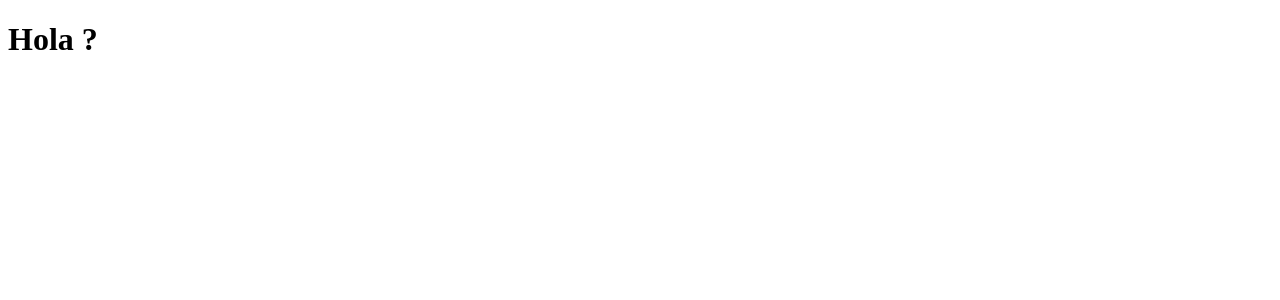
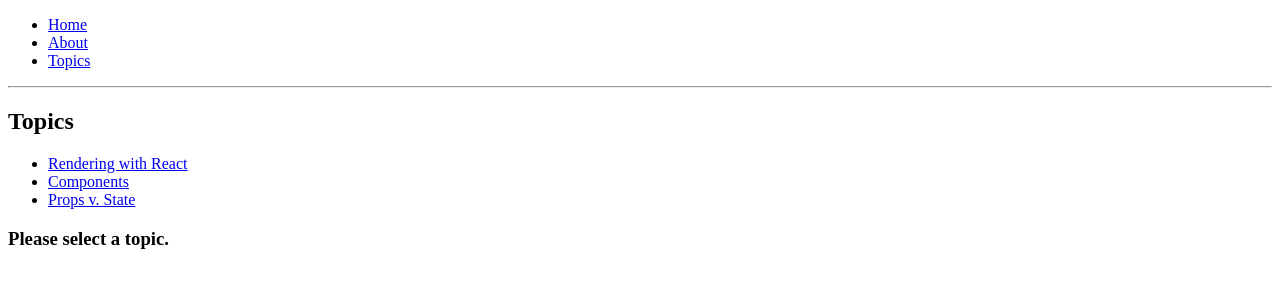
Before and after one commit to manojkumar-g/js-stack-env, a React app: page /topics in a window 1280 px wide. Shown: the top 300 px of the page. Built offline with nearby package versions, Linux system fonts and the light colour scheme.

Commit message:
finising client side render

```diff
--- a/index.js
+++ b/index.js
@@ -31,7 +31,7 @@
   res.sendFile(path.join(__dirname, '/dist/index.html'))
 })
 
-app.listen(1234, function(err) {
+app.listen(3000, function(err) {
   if (err) {
     return console.error(err)
   }
--- a/src/client/index.js
+++ b/src/client/index.js
@@ -1,21 +1,27 @@
 import React from 'react'
 import ReactDOM from 'react-dom'
-import App from'./components/app.jsx'
+import App from'../shared/app.jsx'
 import { AppContainer } from 'react-hot-loader'
+import { BrowserRouter } from 'react-router-dom'
 
 const render = (Component) => {
   ReactDOM.render(
-    <AppContainer>
-      <Component/>
-    </AppContainer>,
+    wrapApp(App),
     document.getElementById('root')
   )
 }
 
+const wrapApp = (AppComponent) =>
+    <BrowserRouter>
+      <AppContainer>
+        <AppComponent />
+      </AppContainer>
+    </BrowserRouter>
+
 render(App);
 
 if (module.hot) {
-  module.hot.accept('./components/app.jsx', () => {
+  module.hot.accept('../shared/app.jsx', () => {
     render(App)
   });
 }
--- /dev/null
+++ b/src/shared/app.jsx
@@ -0,0 +1,65 @@
+import React from 'react';
+import {
+  Route,
+  Link
+} from 'react-router-dom'
+const Home = () => (
+  <div>
+    <h2>Home</h2>
+  </div>
+)
+
+const About = () => (
+  <div>
+    <h2>About</h2>
+  </div>
+)
+
+const Topic = ({ match }) => (
+  <div>
+    <h3>{match.params.topicId}</h3>
+  </div>
+)
+
+const Topics = ({ match }) => (
+  <div>
+    <h2>Topics</h2>
+    <ul>
+      <li>
+        <Link to={`${match.url}/rendering`}>
+          Rendering with React
+        </Link>
+      </li>
+      <li>
+        <Link to={`${match.url}/components`}>
+          Components
+        </Link>
+      </li>
+      <li>
+        <Link to={`${match.url}/props-v-state`}>
+          Props v. State
+        </Link>
+      </li>
+    </ul>
+
+    <Route path={`${match.url}/:topicId`} component={Topic}/>
+    <Route exact path={match.url} render={() => (
+      <h3>Please select a topic.</h3>
+    )}/>
+  </div>
+)
+const BasicExample = () => (
+    <div>
+      <ul>
+        <li><Link to="/">Home</Link></li>
+        <li><Link to="/about">About</Link></li>
+        <li><Link to="/topics">Topics</Link></li>
+      </ul>
+
+      <hr/>
+      <Route exact path="/" component={Home}/>
+      <Route path="/about" component={About}/>
+      <Route path="/topics" component={Topics}/>
+    </div>
+)
+export default BasicExample
```
Also changed, not shown: src/shared/components/app.jsx (renamed from src/client/components/app.jsx).
